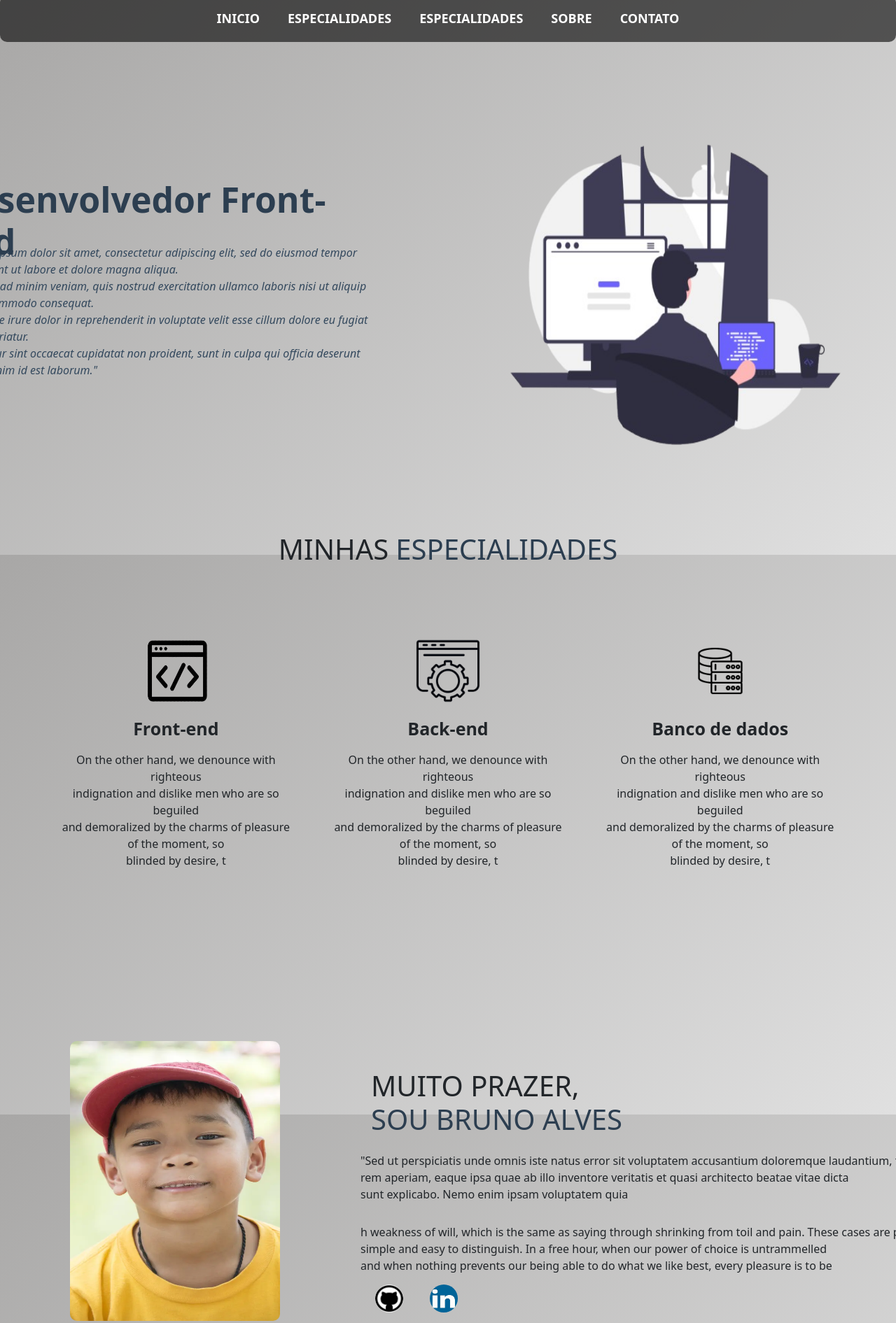
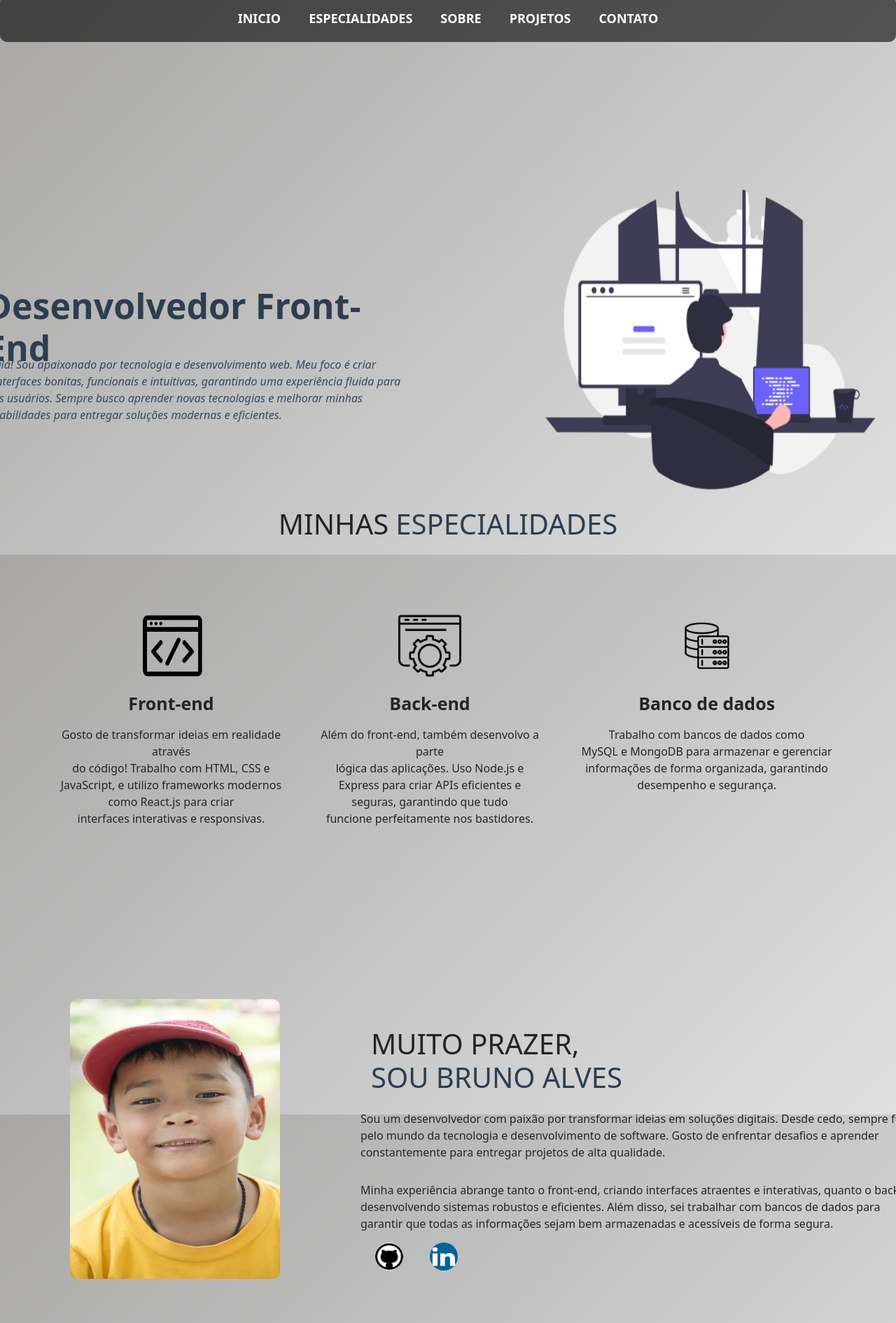
Before and after one commit to Brunin14/Portfolio, a plain HTML site: page Index.html in a window 1280 px wide. Shown: the part 7-1898 px from the top of the page at 70% size. Drawn offline with nearby package versions, Linux system fonts and the light colour scheme.

Commit message:
quarto commit

```diff
--- a/Index.html
+++ b/Index.html
@@ -11,9 +11,10 @@
     <header id="Header">
         <a id="tudin" href="#Inicio"> Inicio </a>
         <a id="tudin" href="#Especialidade"> Especialidades </a>
-        <a id="tudin" href="#Sobre-mim"> Especialidades </a>
         <a id="tudin" href="#sobre-mim"> Sobre </a>
+        <a id="tudin" href="#Projeto"> Projetos </a>
         <a id="tudin" href="#Contato"> Contato </a>
+
     </header>
 
 
@@ -22,8 +23,8 @@
       <div class="inicio-container">
           <h1 id="TituloPrin"> Desenvolvedor Front-End </h1>
           <p id="TextoPrin">
-              "Lorem ipsum dolor sit amet, consectetur adipiscing elit, sed do eiusmod tempor incididunt ut labore et dolore magna aliqua. <br> Ut enim ad minim veniam, quis nostrud exercitation ullamco laboris nisi ut aliquip ex ea commodo consequat. <br> Duis aute irure dolor in reprehenderit in voluptate velit esse cillum dolore eu fugiat nulla pariatur. <br> Excepteur sint occaecat cupidatat non proident, sunt in culpa qui officia deserunt mollit anim id est laborum."
-          </p>
+            Olá! Sou apaixonado por tecnologia e desenvolvimento web. Meu foco é criar interfaces bonitas, funcionais e intuitivas, garantindo uma experiência fluida para os usuários. Sempre busco aprender novas tecnologias e melhorar minhas habilidades para entregar soluções modernas e eficientes.
+        </p>
           <img class="programando" src="img/Programing-removebg-preview.png">
       </div>
   </section>
@@ -36,20 +37,20 @@
 
         <img src="img/Front.png" width="100px" height="100px">
         <span id="spanFront"> Front-end </span>
-       <!----> <P class="textoFront"> On the other hand, we denounce with righteous <br> indignation and dislike men who are so beguiled <br> and demoralized by the charms of pleasure of the moment, so <br> blinded by desire, t </P>
+       <!----> <P class="textoFront">  Gosto de transformar ideias em realidade através <br> do código! Trabalho com HTML, CSS e JavaScript,  e utilizo frameworks modernos como React.js para criar <br> interfaces interativas e responsivas. </P>
 
     </div>
     <div class="Back">
 
         <img src="img/Back.png" width="100px" height="100px">
         <span id="spanBack"> Back-end </span>
-        <!----> <P class="textoFront"> On the other hand, we denounce with righteous <br> indignation and dislike men who are so beguiled <br> and demoralized by the charms of pleasure of the moment, so <br> blinded by desire, t </P>
+        <!----> <P class="textoFront"> Além do front-end, também desenvolvo a parte <br> lógica das aplicações. Uso Node.js e Express para criar APIs eficientes e seguras, garantindo que tudo <br> funcione perfeitamente nos bastidores. </P>
     </div>
     <div class="Banco">
 
         <img src="img/Banco.png" width="100px" height="100px">
         <span id="spanBanco"> Banco de dados </span>
-        <!----> <P class="textoFront"> On the other hand, we denounce with righteous <br> indignation and dislike men who are so beguiled <br> and demoralized by the charms of pleasure of the moment, so <br> blinded by desire, t </P>
+        <!----> <P class="textoFront"> Trabalho com bancos de dados como <br> MySQL e MongoDB para armazenar e gerenciar informações de forma organizada, garantindo desempenho e segurança. </P>
     </div>
      </div>
     </section>
@@ -58,8 +59,8 @@
      <div id="Sobre">
      <img id="imagem-principal" src="img/olhando para camera.webp" width="300px" height="400px">
      <h1 class="aprensentação">MUITO PRAZER, <br> <span id="Nome">SOU BRUNO ALVES</span></h1>
-     <span class="text1">"Sed ut perspiciatis unde omnis iste natus error sit voluptatem  accusantium doloremque laudantium, totam <br> rem aperiam, eaque ipsa quae ab illo inventore veritatis et quasi architecto  beatae vitae dicta <br> sunt explicabo. Nemo enim ipsam voluptatem quia </span>
-     <span class="text1">h weakness of will, which is the same as saying through shrinking from toil and pain. These cases are perfectly <br> simple and easy to distinguish. In a free hour, when our power of choice is untrammelled <br> and when nothing prevents our being able to do what we like best, every pleasure is to be</span>
+     <span class="text1">Sou um desenvolvedor com paixão por transformar ideias em soluções digitais. Desde cedo, sempre fui fascinado <br> pelo  mundo da tecnologia e desenvolvimento de software. Gosto de enfrentar desafios e aprender <br> constantemente para entregar projetos de alta qualidade. </span>
+     <span class="text1">Minha experiência abrange tanto o front-end, criando interfaces atraentes e interativas, quanto o back-end, <br> desenvolvendo sistemas robustos e eficientes. Além disso, sei trabalhar com bancos de dados para <br> garantir que todas as informações sejam bem  armazenadas e acessíveis de forma segura.</span>
      <div class="Hyperlinks">
     <a href="https://github.com/Brunin14" class="link">
     <img id="Github" src="img/download.jpg" width="40px" height="40px">
--- a/style.css
+++ b/style.css
@@ -17,6 +17,8 @@ body {
     overflow-x: hidden;
     min-height: 200vh;
 }
+
+
 
 /* Cabeçalho */
 #Header {
@@ -56,7 +58,7 @@ body {
     height: 100vh; /* Garantir que ocupe 100% da altura da tela */
     padding: 20px;
     text-align: center;
-    transform: translate(-400px, 650px);
+    transform: translate(-350px, 750px);
     margin-top: 700px;
 }
 
@@ -78,7 +80,7 @@ body {
     color: #2c3e50;
     margin-bottom: 20px;
     text-align: left;
-    transform: translate(590px, -150px);
+    transform: translate(590px, -110px);
 }
 
 #TextoPrin {
@@ -173,6 +175,11 @@ body {
 
 #Especialidade{
     margin-top: 540px;
+    scroll-margin-top: -80px; /* Ajuste conforme necessário */
+}
+
+#Projeto{
+    scroll-margin-top: 60px; /* Ajuste conforme necessário */
 }
 
 .Front{
@@ -249,6 +256,10 @@ body {
     align-items: stretch;
     flex-direction: column;
     flex-wrap: wrap;
+}
+
+#sobre-mim{
+    scroll-margin-top: -80px;
 }
 
 .text1{
@@ -340,7 +351,7 @@ body {
     height: 500px;
     overflow: hidden;
     border: 2px solid #ddd;
-    transform: translate(330px, 40px);
+    transform: translate(240px, 40px);
     border-radius: 30px;
 }
 
```
